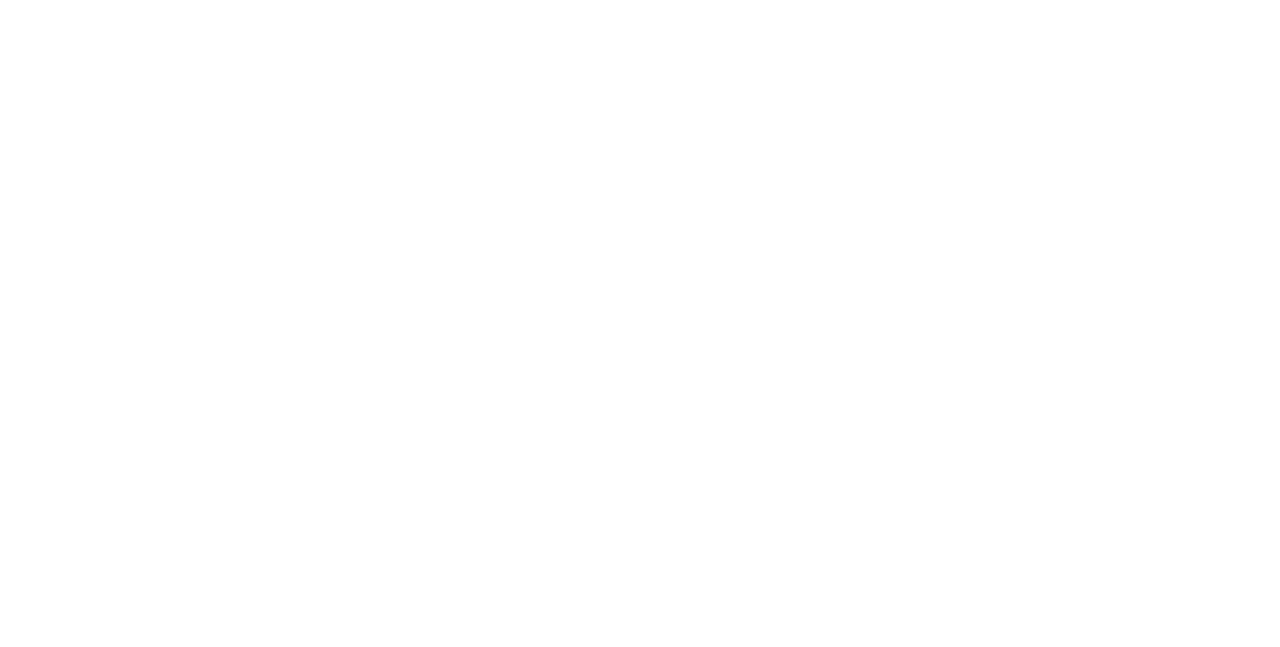
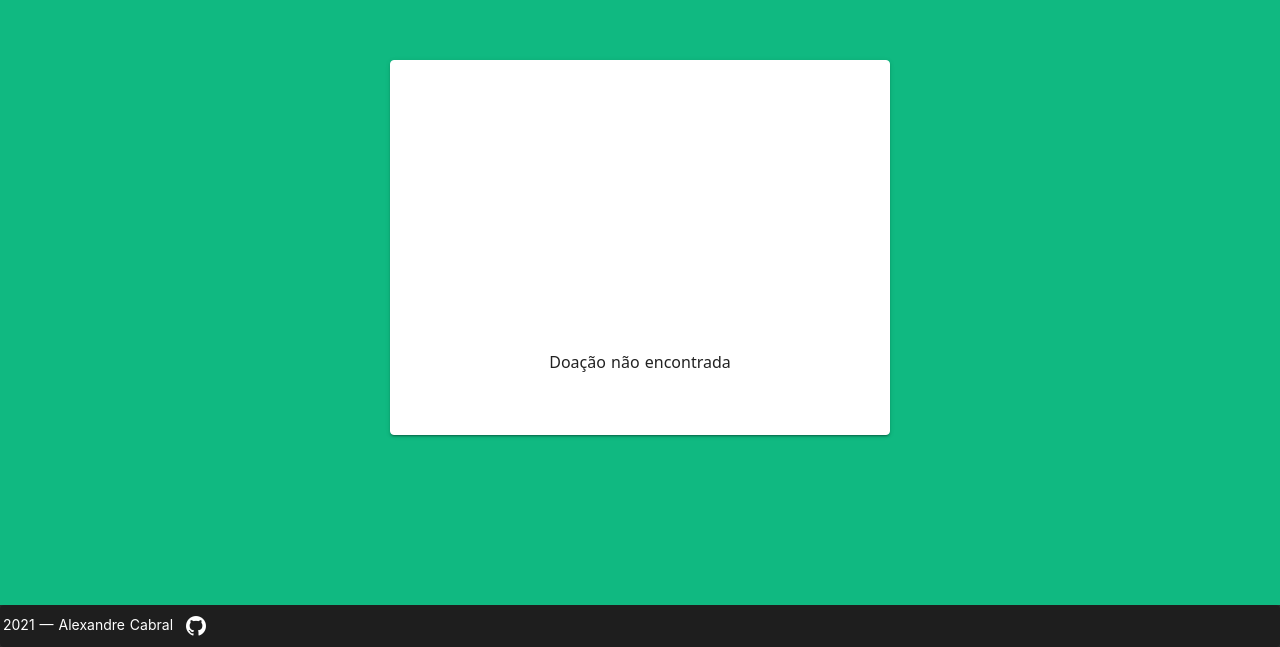
Before and after one commit to o-mago/ecommerce-esf, a Nuxt app: page / in a window 1280 px wide. Before the commit this address had no page. Shown: the part 153-800 px from the top of the page. Built offline with nearby package versions, Linux system fonts and the light colour scheme.

Commit message:
use query param

```diff
--- a/pages/_slug.vue
+++ b/pages/index.vue
@@ -70,7 +70,7 @@
       fixed
     >
       <v-card
-        class="flex"
+        class="flex w-max"
         flat
         tile
       >
@@ -109,7 +109,7 @@ export default {
     document.head.appendChild(externalScript);
   },
   async created() {
-    this.planId = parseInt(this.$route.params.slug)
+    this.planId = parseInt(this.$route?.query?.plan)
     if(this.planId) {
       this.client = await pagarme.client.connect({
         api_key: process.env.apiKey,
```
